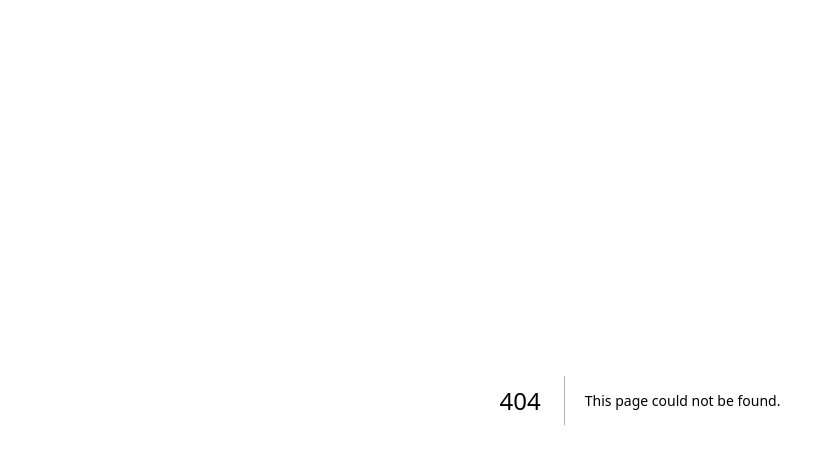
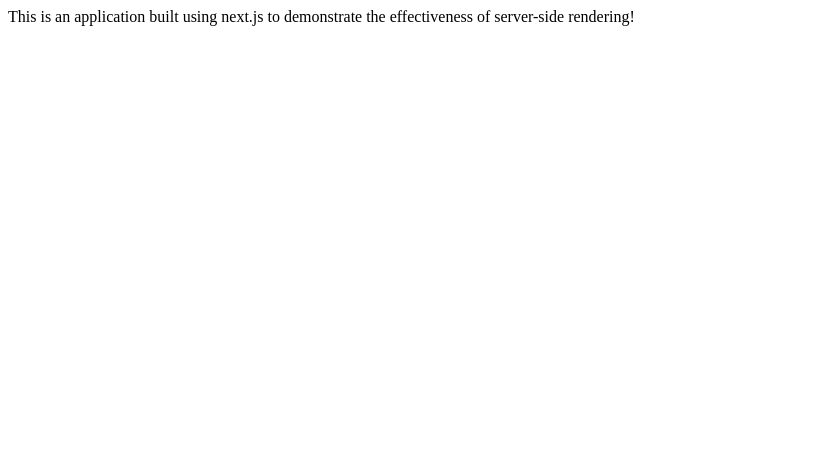
Before and after one commit to mostafijcoder/learn-react, a Next.js app: page /about in a window 1280 px wide. Before the commit this address had no page. Shown: the top 464 px of the page, without its empty margins (0-835 px from the left). Built offline with nearby package versions, Linux system fonts and the light colour scheme.

Commit message:
dynamic multipage through dynamic routing in nextjs

```diff
--- /dev/null
+++ b/pages/about.js
@@ -0,0 +1,11 @@
+import React from "react";
+function About(){
+ return(
+ <div>
+ This is an application built using next.js to
+ demonstrate the effectiveness of server-side
+ rendering!
+ </div>
+ );
+ }
+ export default About;
```
Also changed, not shown: pages/index.js (+13 -6 lines), sharedComponent/dynamicRoute.js (added, +11 -0 lines), 1 other file (tests, documents, lock files or other folders).
